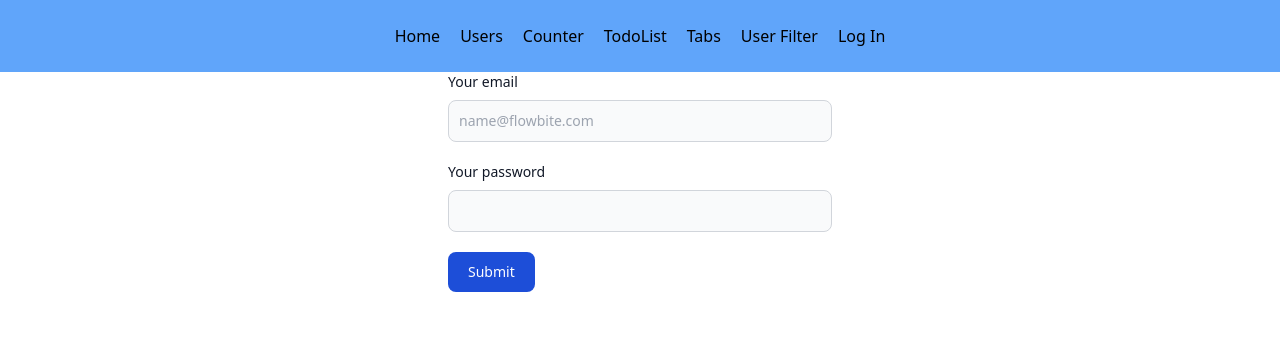
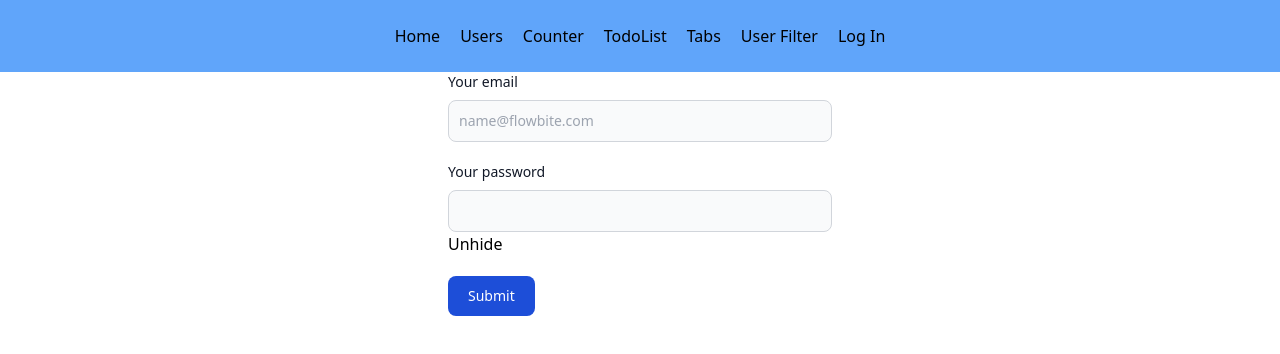
Before and after one commit to iamsayeeduddin/fsa-react-b10, a React (Vite) app: page /signin in a window 1280 px wide. Shown: the top 354 px of the page. Built offline with nearby package versions, Linux system fonts and the light colour scheme.

Commit message:
Formik And Yup

```diff
--- a/package.json
+++ b/package.json
@@ -11,9 +11,11 @@
   },
   "dependencies": {
     "axios": "^1.7.7",
+    "formik": "^2.4.6",
     "react": "^18.3.1",
     "react-dom": "^18.3.1",
-    "react-router-dom": "^6.27.0"
+    "react-router-dom": "^6.27.0",
+    "yup": "^1.4.0"
   },
   "devDependencies": {
     "@eslint/js": "^9.11.1",
--- a/src/App.jsx
+++ b/src/App.jsx
@@ -27,6 +27,11 @@ function App() {
     }
   }, []);
 
+  const handleLogout = () => {
+    setIsLoggedIn(false);
+    localStorage.removeItem("isLoggedIn");
+  };
+
   return (
     <>
       {/* <button className="py-2 px-4 bg-blue-500" onClick={() => setToggle(!toggle)}>
@@ -43,7 +48,7 @@ function App() {
           <Link to="/todos">TodoList</Link>
           <Link to="/tabs">Tabs</Link>
           <Link to="/user-filter">User Filter</Link>
-          <p className="cursor-pointer" onClick={() => (isLoggedIn ? setIsLoggedIn(false) : navigate("/signin"))}>
+          <p className="cursor-pointer" onClick={() => (isLoggedIn ? handleLogout() : navigate("/signin"))}>
             {isLoggedIn ? "Log Out" : "Log In"}
           </p>
         </nav>
--- a/src/components/Signin.jsx
+++ b/src/components/Signin.jsx
@@ -1,29 +1,46 @@
 import { useContext, useEffect, useState } from "react";
 import { useNavigate } from "react-router-dom";
 import { CountContext } from "../App";
+import { useFormik, ErrorMessage } from "formik";
+import * as Yup from "yup";
 
 function Signin() {
   const { isLoggedIn, setIsLoggedIn } = useContext(CountContext);
+  const [hide, setHide] = useState(true);
   const navigate = useNavigate();
-  const [formState, setFormState] = useState({
-    email: "",
-    password: "",
-  });
+  // const [formState, setFormState] = useState({
+  //   email: "",
+  //   password: "",
+  // });
 
-  const handleChange = (e) => {
-    // setFormState({
-    //   ...formState,
-    //   [e.target.name]: e.target.value,
-    // });
-    setFormState((prevState) => ({
-      ...prevState,
-      [e.target.name]: e.target.value,
-    }));
-  };
+  // const handleChange = (e) => {
+  //   // setFormState({
+  //   //   ...formState,
+  //   //   [e.target.name]: e.target.value,
+  //   // });
+  //   setFormState((prevState) => ({
+  //     ...prevState,
+  //     [e.target.name]: e.target.value,
+  //   }));
+  // };
 
-  const handleSubmit = () => {
-    if (formState.email && formState.password) {
-      if (formState.email === "admin@gmail.com" && formState.password === "admin123") {
+  const { values, handleChange, handleSubmit, errors, touched, handleBlur } = useFormik({
+    initialValues: {
+      email: "",
+      password: "",
+    },
+    validationSchema: Yup.object({
+      email: Yup.string().email("Invalid email!").required("Email is Required!"),
+      password: Yup.string()
+        .required("Password is Required!")
+        .min(8, "Atleast 8 Characters Required")
+        .matches(
+          /^(?=.*[A-Z])(?=.*[!@#$%^&*()_\-+=])(?=^[a-zA-Z!@#$%^&*()_\-+=]{3,}$)[a-z]*[A-Z][a-z]*[!@#$%^&*()_\-+=][a-z]*$/,
+          "Password must contain exactly one uppercase letter, one symbol, and the rest lowercase letters."
+        ),
+    }),
+    onSubmit: (values) => {
+      if (values.email === "admin@gmail.com" && values.password === "Admin@fsa") {
         setIsLoggedIn(true);
         navigate("/");
         localStorage.setItem("isLoggedIn", true);
@@ -31,8 +48,21 @@ function Signin() {
       } else {
         alert("Wrong Username password!");
       }
-    }
-  };
+    },
+  });
+
+  // const handleSubmit = () => {
+  //   if (formState.email && formState.password) {
+  //     if (formState.email === "admin@gmail.com" && formState.password === "admin123") {
+  //       setIsLoggedIn(true);
+  //       navigate("/");
+  //       localStorage.setItem("isLoggedIn", true);
+  //       alert("Loggedin Succesfully!");
+  //     } else {
+  //       alert("Wrong Username password!");
+  //     }
+  //   }
+  // };
 
   //   useEffect(() => {
   //     if (isLoggedIn) {
@@ -42,36 +72,49 @@ function Signin() {
 
   return (
     <div>
-      <form className="max-w-sm mx-auto">
+      {console.log(values, errors, touched)}
+      <form onSubmit={handleSubmit} className="max-w-sm mx-auto">
         <div className="mb-5">
-          <label htmlFor="email" className="block mb-2 text-sm font-medium text-gray-900 dark:text-white">
+          <label htmlFor="email" className="block mb-2 text-sm font-medium text-gray-900">
             Your email
           </label>
           <input
             type="email"
             name="email"
-            className="bg-gray-50 border border-gray-300 text-gray-900 text-sm rounded-lg focus:ring-blue-500 focus:border-blue-500 block w-full p-2.5 dark:bg-gray-700 dark:border-gray-600 dark:placeholder-gray-400 dark:text-white dark:focus:ring-blue-500 dark:focus:border-blue-500"
+            onBlur={handleBlur}
+            className="bg-gray-50 border border-gray-300 text-gray-900 text-sm rounded-lg focus:ring-blue-500 focus:border-blue-500 block w-full p-2.5 "
             placeholder="name@flowbite.com"
-            value={formState.email}
+            value={values.email}
             onChange={handleChange}
           />
+          {errors?.email && touched.email && (
+            <div className="mt-2 text-sm text-red-600 dark:text-red-500">
+              <p>{errors.email}</p>
+            </div>
+          )}
         </div>
         <div className="mb-5">
-          <label htmlFor="password" className="block mb-2 text-sm font-medium text-gray-900 dark:text-white">
+          <label htmlFor="password" className="block mb-2 text-sm font-medium text-gray-900">
             Your password
           </label>
           <input
-            type="password"
+            type={hide ? "password" : "text"}
             name="password"
-            value={formState.password}
-            className="bg-gray-50 border border-gray-300 text-gray-900 text-sm rounded-lg focus:ring-blue-500 focus:border-blue-500 block w-full p-2.5 dark:bg-gray-700 dark:border-gray-600 dark:placeholder-gray-400 dark:text-white dark:focus:ring-blue-500 dark:focus:border-blue-500"
+            value={values.password}
+            onBlur={handleBlur}
+            className="bg-gray-50 border border-gray-300 text-gray-900 text-sm rounded-lg focus:ring-blue-500 focus:border-blue-500 block w-full p-2.5 "
             onChange={handleChange}
           />
+          <span onClick={() => setHide(!hide)}>{hide ? "Unhide" : "Hide"}</span>
+          {errors?.password && touched.password && (
+            <div className="mt-2 text-sm text-red-600 dark:text-red-500">
+              <p>{errors.password}</p>
+            </div>
+          )}
         </div>
 
         <button
-          type="button"
-          onClick={handleSubmit}
+          type="submit"
           className="text-white bg-blue-700 hover:bg-blue-800 focus:ring-4 focus:outline-none focus:ring-blue-300 font-medium rounded-lg text-sm w-full sm:w-auto px-5 py-2.5 text-center dark:bg-blue-600 dark:hover:bg-blue-700 dark:focus:ring-blue-800"
         >
           Submit
```
Also changed, not shown: 1 other file (tests, documents, lock files or other folders).
